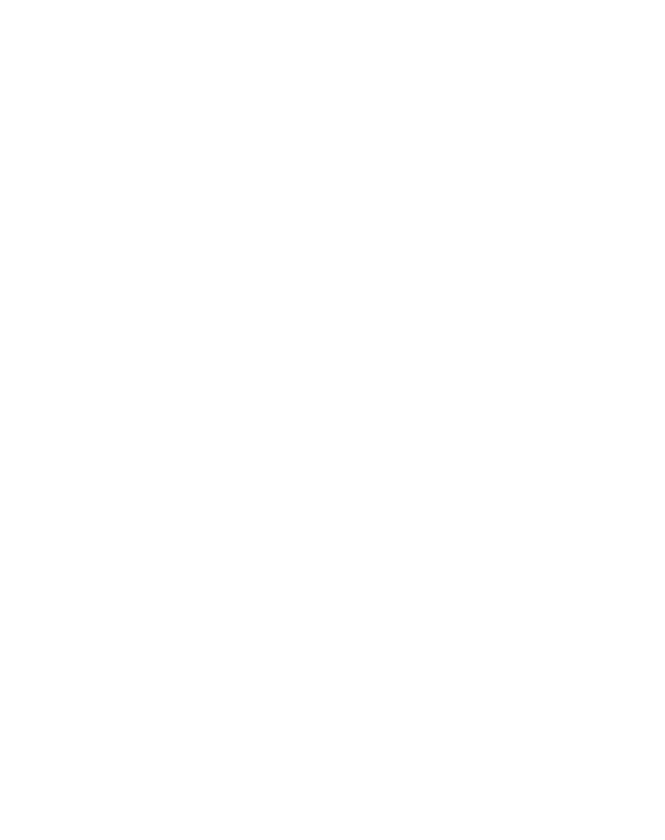
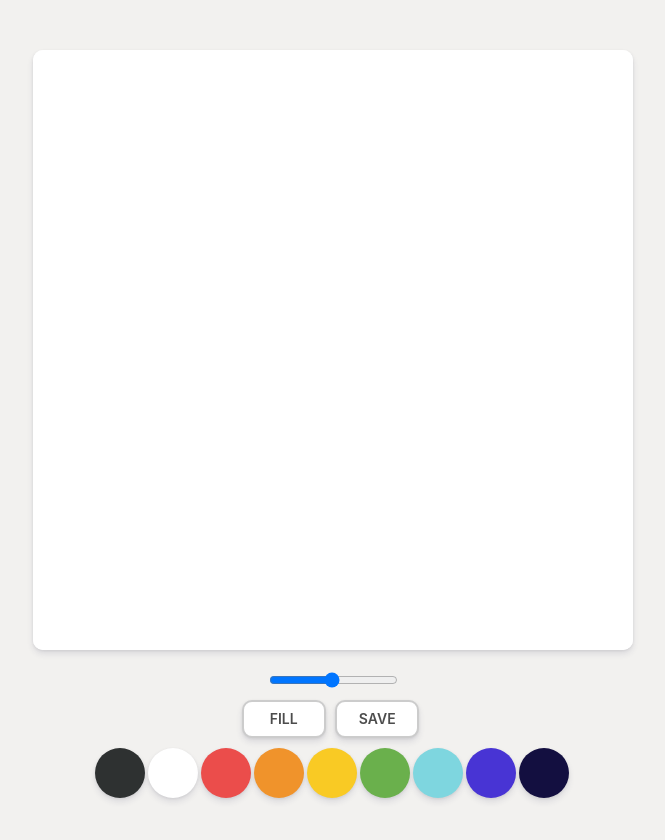
Before and after one commit to acornim/PaintJS, a plain HTML site: page index.html in a window 1280 px wide. Shown: the whole page, without its empty margins (307-972 px from the left). Before the commit the page ends 800 px from the top, so only its background shows below. Drawn offline with Linux system fonts and the light colour scheme.

Commit message:
complete

```diff
--- a/app.js
+++ b/app.js
@@ -0,0 +1,109 @@
+const canvas = document.getElementById("jsCanvas");
+const colors = document.getElementsByClassName("jsColor");
+const range = document.getElementById("jsRange");
+const mode = document.getElementById("jsMode");
+const save = document.getElementById("jsSave");
+
+const INITIAL_COLOR = "#2e3131";
+const CANVAS_SIZE = 600;
+
+canvas.width = CANVAS_SIZE;
+canvas.height = CANVAS_SIZE;
+// context : how we manipulate pixels inside of the canvas
+const ctx = canvas.getContext("2d");
+ctx.fillStyle = "white";
+ctx.fillRect(0,0, CANVAS_SIZE, CANVAS_SIZE);
+
+ctx.strokeStyle = INITIAL_COLOR;
+ctx.fillStyle = INITIAL_COLOR;
+
+ctx.lineWidth = 2.5;
+
+let painting =false;
+let filling = false;
+function startPainting(){
+    painting=true;
+}
+function stopPainting(){
+    painting=false;
+}
+function onMouseMove(event){
+    const x = event.offsetX;
+    const y = event.offsetY;
+    if(!painting){
+        ctx.beginPath();
+        ctx.moveTo(x,y);
+    }else{
+        ctx.lineTo(x,y);
+        ctx.stroke();
+    }
+}
+
+function onMouseDown(event){
+    painting=true;
+}
+
+function handleClickColor(event){
+    // console.log(event.target.style);
+    const color = event.target.style.backgroundColor;
+    // console.log(color);
+    ctx.strokeStyle = color;
+    ctx.fillStyle = color;
+}
+
+function handleChangeRange(event){
+    const size = event.target.value;
+    ctx.lineWidth = size;
+}
+
+function handleMode(){
+    if(filling === true){
+        filling=false;
+        mode.innerText="paint";
+    }else{
+        filling=true;
+        mode.innerText="fill";
+    }
+}
+
+function handleCanvas(){
+    if(filling){
+        ctx.fillRect(0,0, CANVAS_SIZE, CANVAS_SIZE);
+    }
+}
+//prevent clicking right side of mouse
+function handleCM(event){
+    event.preventDefault();
+}
+
+function handleClickSave(){
+    // ref: https://developer.mozilla.org/en-US/docs/Web/HTML/Element/a
+    const image = canvas.toDataURL("");
+    const link = document.createElement("a");
+    link.href = image;
+    link.download = "wow";
+    link.click();
+}
+if(canvas){
+    canvas.addEventListener("mousemove",onMouseMove);
+    canvas.addEventListener("mousedown",onMouseDown);
+    canvas.addEventListener("mouseup",stopPainting);
+    canvas.addEventListener("mouseleave",stopPainting);
+    canvas.addEventListener("click",handleCanvas);
+    canvas.addEventListener("contextmenu",handleCM);
+}
+
+// console.log(Array.from(colors));
+Array.from(colors).forEach(color => color.addEventListener("click", handleClickColor));
+
+if(range){
+    range.addEventListener("input",handleChangeRange);
+}
+
+if(mode){
+    mode.addEventListener("click",handleMode);
+}
+
+if(save){
+    save.addEventListener("click",handleClickSave);
+}
--- a/index.html
+++ b/index.html
@@ -8,6 +8,26 @@
     <title>Paint JS</title>
 </head>
 <body>
+    <canvas id="jsCanvas" class="canvas "> </canvas>
+    <div class="controls">
+        <div class="controls__range">
+            <input type="range" id="jsRange" min="0.1" max="5.0" value="2.5" step="0.1"></div>
+        <div class="controls__btn">
+            <button id="jsMode">Fill</button>
+            <button id="jsSave">Save</button>
+        </div>
+        <div class="controls__colors" id="jsColors">
+            <div class="controls__color jsColor" style="background-color: #2e3131"></div>
+            <div class="controls__color jsColor" style="background-color: white"></div>
+            <div class="controls__color jsColor" style="background-color: #eb4d4b"></div>
+            <div class="controls__color jsColor" style="background-color: #f0932b"></div>
+            <div class="controls__color jsColor" style="background-color: #f9ca24"></div>
+            <div class="controls__color jsColor" style="background-color: #6ab04c"></div>
+            <div class="controls__color jsColor" style="background-color:  #7ed6df "></div>
+            <div class="controls__color jsColor" style="background-color: #4834d4"></div>
+            <div class="controls__color jsColor" style="background-color: #130f40"></div>
+            </div>
+        </div>
     <script src="app.js"></script>
 </body>
 </html>
--- /dev/null
+++ b/reset.css
@@ -0,0 +1,48 @@
+/* http://meyerweb.com/eric/tools/css/reset/
+   v2.0 | 20110126
+   License: none (public domain)
+*/
+
+html, body, div, span, applet, object, iframe,
+h1, h2, h3, h4, h5, h6, p, blockquote, pre,
+a, abbr, acronym, address, big, cite, code,
+del, dfn, em, img, ins, kbd, q, s, samp,
+small, strike, strong, sub, sup, tt, var,
+b, u, i, center,
+dl, dt, dd, ol, ul, li,
+fieldset, form, label, legend,
+table, caption, tbody, tfoot, thead, tr, th, td,
+article, aside, canvas, details, embed,
+figure, figcaption, footer, header, hgroup,
+menu, nav, output, ruby, section, summary,
+time, mark, audio, video {
+	margin: 0;
+	padding: 0;
+	border: 0;
+	font-size: 100%;
+	font: inherit;
+	vertical-align: baseline;
+}
+/* HTML5 display-role reset for older browsers */
+article, aside, details, figcaption, figure,
+footer, header, hgroup, menu, nav, section {
+	display: block;
+}
+body {
+	line-height: 1;
+}
+ol, ul {
+	list-style: none;
+}
+blockquote, q {
+	quotes: none;
+}
+blockquote:before, blockquote:after,
+q:before, q:after {
+	content: '';
+	content: none;
+}
+table {
+	border-collapse: collapse;
+	border-spacing: 0;
+}
--- a/styles.css
+++ b/styles.css
@@ -0,0 +1,62 @@
+@import "reset.css";
+
+body{
+    background-color: rgba(242, 241, 239, 1);
+    font-family: -apple-system, BlinkMacSystemFont, 'Segoe UI',
+     Roboto, Oxygen, Ubuntu, Cantarell, 'Open Sans', 'Helvetica Neue', sans-serif;
+     display: flex;
+     flex-direction: column;
+     align-items: center;
+     padding:50px 0px;
+}
+.canvas{
+    width:600px;
+    height:600px;
+    background-color: white;
+    border-radius: 10px;
+    box-shadow: 0 4px 6px rgba(50, 50, 93, 0.11), 0 1px 3px rgba(0, 0, 0, 0.08);
+}
+.controls{
+    margin-top:20px;
+    display: flex;
+    flex-direction: column;
+    align-items: center;
+}
+.controls .controls__range{
+    margin-bottom: 10px;
+}
+.controls .controls__btn{
+    margin-bottom: 10px;
+}
+.controls__btn button{
+    all:unset;
+    padding:10px 0px;
+    width: 80px;
+    text-align: center;
+    border-radius: 10px;
+    cursor: pointer;
+    margin-right:5px;
+    background-color: white;
+    box-shadow: 0 4px 6px rgba(50, 50, 93, 0.11), 0 1px 3px rgba(0, 0, 0, 0.08);
+    border : 2px solid rgba(0, 0, 0, 0.2);
+    color:rgba(0, 0, 0, 0.7);
+    text-transform: uppercase;
+    font-weight: 600;
+    font-size: 14px;
+}
+.controls__btn button:active{
+    transform: scale(0.9);
+}
+.controls .controls__colors{
+    display: flex;
+    justify-content: center;
+
+}
+.controls__colors .controls__color{
+    width: 50px;
+    height:50px;
+    border-radius: 25px;
+    cursor: pointer;
+    box-shadow: 0 4px 6px rgba(50, 50, 93, 0.11), 0 1px 3px rgba(0, 0, 0, 0.08);
+    margin-right: 3px;
+}
```
